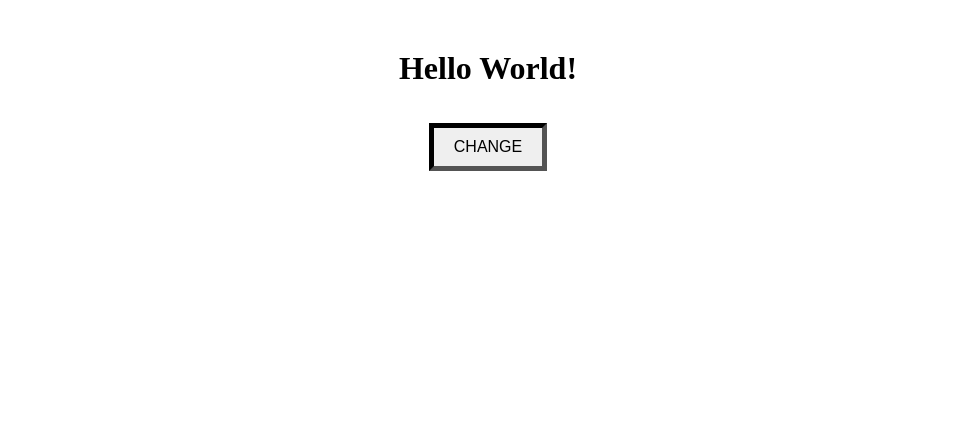
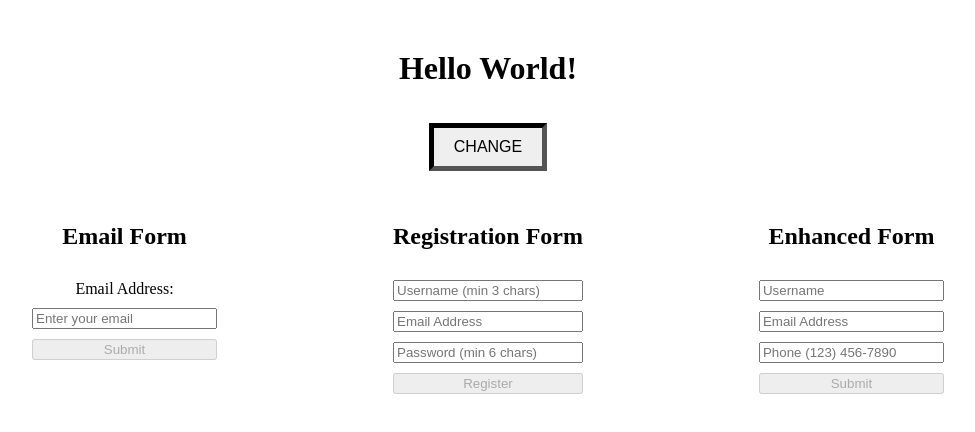
Before and after one commit to hbsabino24/rainbow-background, a React (Vite) app: page / in a window 1280 px wide. Shown: the top 432 px of the page, without its empty margins (152-1127 px from the left). Built offline with nearby package versions, Linux system fonts and the light colour scheme.

Commit message:
test forms

```diff
--- a/src/App.css
+++ b/src/App.css
@@ -23,3 +23,11 @@
     transform: scale(1.5);
   }
 }
+
+.forms-row {
+  display: flex;
+  flex-direction: row;
+  justify-content: space-evenly;
+  gap: 2rem;
+  margin: 2rem;
+}
--- a/src/App.jsx
+++ b/src/App.jsx
@@ -1,5 +1,8 @@
 import { useState } from 'react'
 import './App.css'
+import EmailForm from './Forms/EmailForm.jsx';
+import RegistrationForm from './Forms/RegistrationForm.jsx';
+import ExchancedForm from './Forms/EnhancedForm.jsx';
 
 function App() {
   const [helloMessage, setMessage] = useState("World");
@@ -49,6 +52,14 @@ function App() {
           />
         </div>
       )}
+
+      {!showPeanutImage && (
+        <div className="forms-row">
+          <EmailForm />
+          <RegistrationForm />
+          <ExchancedForm />
+        </div>
+  )}
     </div>
   );
 }
--- /dev/null
+++ b/src/Forms/EmailForm.jsx
@@ -0,0 +1,30 @@
+import React, { useState } from 'react';
+
+export default function EmailForm() {
+  const [email, setEmail] = useState('');
+
+  // Standard regex pattern for basic email validation
+  const emailRegex = /^[^\s@]+@[^\s@]+\.[^\s@]+$/;
+
+  // The button is disabled if the regex test fails
+  const isInvalidEmail = !emailRegex.test(email);
+
+  return (
+
+    <div style={{ display: 'flex', flexDirection: 'column', gap: '10px', maxWidth: '300px' }}>
+      <h2>Email Form</h2>
+      <label htmlFor="email-input">Email Address: </label>
+      <input
+        id="email-input"
+        type="email"
+        value={email}
+        onChange={(e) => setEmail(e.target.value)}
+        placeholder="Enter your email"
+      />
+
+      <button type="submit" disabled={isInvalidEmail}>
+        Submit
+      </button>
+    </div>
+  );
+}
--- /dev/null
+++ b/src/Forms/EnhancedForm.jsx
@@ -0,0 +1,76 @@
+import React, { useState } from 'react';
+
+export default function EnhancedForm() {
+  const [formData, setFormData] = useState({
+    username: '',
+    email: '',
+    phone: '',
+  });
+
+  // Automatically formats digits into (XXX) XXX-XXXX
+  const formatPhoneNumber = (value) => {
+    if (!value) return value;
+    const phoneNumber = value.replace(/[^\d]/g, ''); // strip non-digits
+    const phoneNumberLength = phoneNumber.length;
+
+    if (phoneNumberLength < 4) return phoneNumber;
+    if (phoneNumberLength < 7) {
+      return `(${phoneNumber.slice(0, 3)}) ${phoneNumber.slice(3)}`;
+    }
+    return `(${phoneNumber.slice(0, 3)}) ${phoneNumber.slice(3, 6)}-${phoneNumber.slice(6, 10)}`;
+  };
+
+  const handleChange = (e) => {
+    const { name, value } = e.target;
+
+    // Apply special formatting if the input field is the phone number
+    const finalValue = name === 'phone' ? formatPhoneNumber(value) : value;
+
+    setFormData((prev) => ({ ...prev, [name]: finalValue }));
+  };
+
+  const validateForm = () => {
+    const emailRegex = /^[^\s@]+@[^\s@]+\.[^\s@]+$/;
+    // Validates that exactly 10 digits are present in the formatted string
+    const phoneRegex = /^\(\d{3}\) \d{3}-\d{4}$/;
+
+    const isUsernameValid = formData.username.trim().length >= 3;
+    const isEmailValid = emailRegex.test(formData.email);
+    const isPhoneValid = phoneRegex.test(formData.phone);
+
+    return isUsernameValid && isEmailValid && isPhoneValid;
+  };
+
+  return (
+    <form style={{ display: 'flex', flexDirection: 'column', gap: '10px', maxWidth: '300px' }}>
+      <h2>Enhanced Form</h2>
+      <input
+        name="username"
+        placeholder="Username"
+        value={formData.username}
+        onChange={handleChange}
+      />
+
+      <input
+        name="email"
+        type="email"
+        placeholder="Email Address"
+        value={formData.email}
+        onChange={handleChange}
+      />
+
+      <input
+        name="phone"
+        type="tel"
+        placeholder="Phone (123) 456-7890"
+        value={formData.phone}
+        maxLength={14} // Prevents extra characters past (XXX) XXX-XXXX
+        onChange={handleChange}
+      />
+
+      <button type="submit" disabled={!validateForm()}>
+        Submit
+      </button>
+    </form>
+  );
+}
--- /dev/null
+++ b/src/Forms/RegistrationForm.jsx
@@ -0,0 +1,62 @@
+import React, { useState } from 'react';
+
+export default function RegistrationForm() {
+  const [formData, setFormData] = useState({
+    username: '',
+    email: '',
+    password: '',
+  });
+
+  // Handle generic input changes dynamically
+  const handleChange = (e) => {
+    const { name, value } = e.target;
+    setFormData((prev) => ({ ...prev, [name]: value }));
+  };
+
+  // Helper validation rule function
+  const validateForm = () => {
+    const emailRegex = /^[^\s@]+@[^\s@]+\.[^\s@]+$/;
+
+    const isUsernameValid = formData.username.trim().length >= 3;
+    const isEmailValid = emailRegex.test(formData.email);
+    const isPasswordValid = formData.password.length >= 6;
+
+    // Returns true only if all fields pass their criteria
+    return isUsernameValid && isEmailValid && isPasswordValid;
+  };
+
+  // Button remains disabled until validateForm returns true
+  const isButtonDisabled = !validateForm();
+
+  return (
+    <form style={{ display: 'flex', flexDirection: 'column', gap: '10px', maxWidth: '300px' }}>
+      <h2>Registration Form</h2>
+      <input
+        name="username"
+        placeholder="Username (min 3 chars)"
+        value={formData.username}
+        onChange={handleChange}
+      />
+
+      <input
+        name="email"
+        type="email"
+        placeholder="Email Address"
+        value={formData.email}
+        onChange={handleChange}
+      />
+
+      <input
+        name="password"
+        type="password"
+        placeholder="Password (min 6 chars)"
+        value={formData.password}
+        onChange={handleChange}
+      />
+
+      <button type="submit" disabled={isButtonDisabled}>
+        Register
+      </button>
+    </form>
+  );
+}
```
Also changed, not shown: 1 other file (tests, documents, lock files or other folders).
